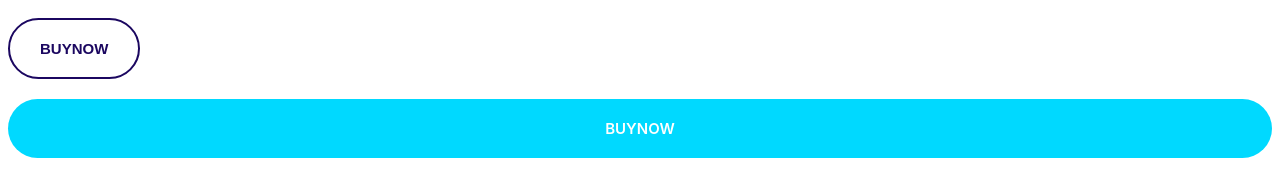
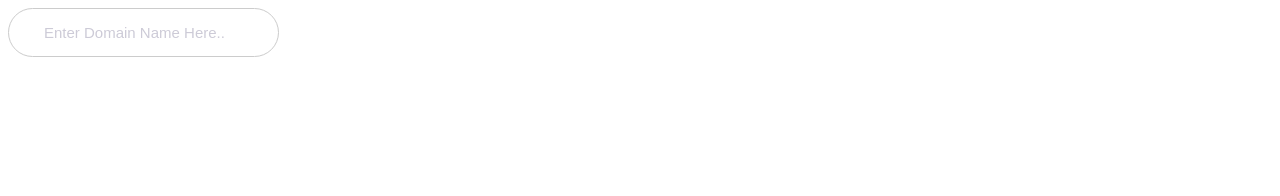
Before and after one commit to udayupix/Project, a plain HTML site: page css/index.html in a window 1280 px wide. Drawn offline with Linux system fonts and the light colour scheme; a web font is replaced by a local one.

Commit message:
Build input component

```diff
--- a/css/index.html
+++ b/css/index.html
@@ -14,7 +14,6 @@
     <title>Document</title>
   </head>
   <body>
-    <button class="btn btn--outline">BuyNow</button>
-    <a href="#" class="btn btn--secondary btn--block">BUYNOW</a>
+    <input type="text" class="input" placeholder="Enter Domain Name Here.." />
   </body>
 </html>
--- a/css/style.css
+++ b/css/style.css
@@ -206,3 +206,21 @@ a {
   background: var(--color-heading);
   color: #fff;
 }
+
+/* INPUT */
+
+.input {
+  padding: 1.5rem 3.5rem;
+  border: 1px solid #ccc;
+  border-radius: 30px;
+  outline: 0;
+  color: var(--color-heading);
+}
+::placeholder {
+  color: #cdcbd7;
+}
+@media screen and (min-width: 1024px) {
+  .input {
+    font-size: 1.5rem;
+  }
+}
```
Also changed, not shown: css/components/button.html (added, +2 -0 lines).
